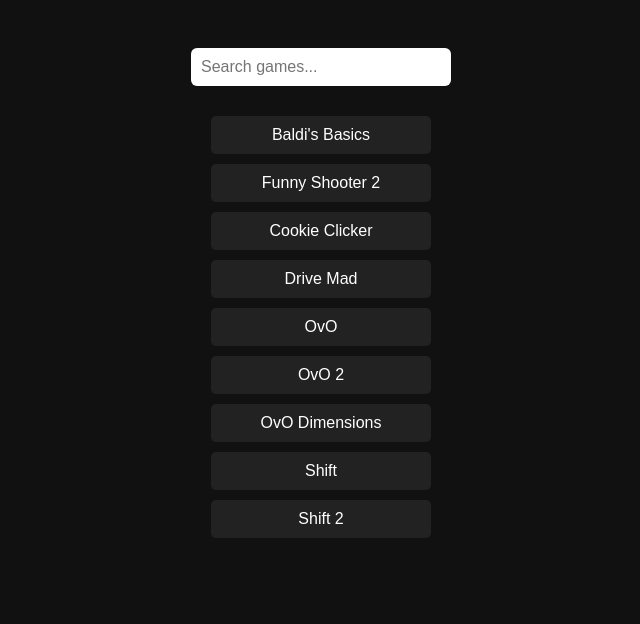
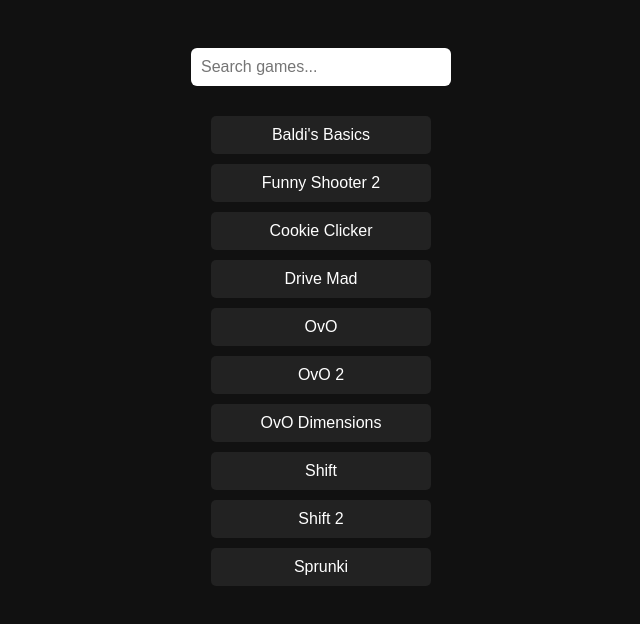
Before and after one commit to pixelpill/GojoCatGames, a plain HTML site: page index.html in a window 1280 px wide. Shown: the whole page, without its empty margins (319-959 px from the left). Drawn offline with Linux system fonts and the light colour scheme.

Commit message:
Update index.html

```diff
--- a/index.html
+++ b/index.html
@@ -100,6 +100,7 @@
    <a href="OvODimensions.html">OvO Dimensions</a>
   <a href="Shift.html">Shift</a>
     <a href="Shift2.html">Shift 2</a>
+   <a href="Sprunki.html">Sprunki</a>
 
 </body>
 </html>
```
